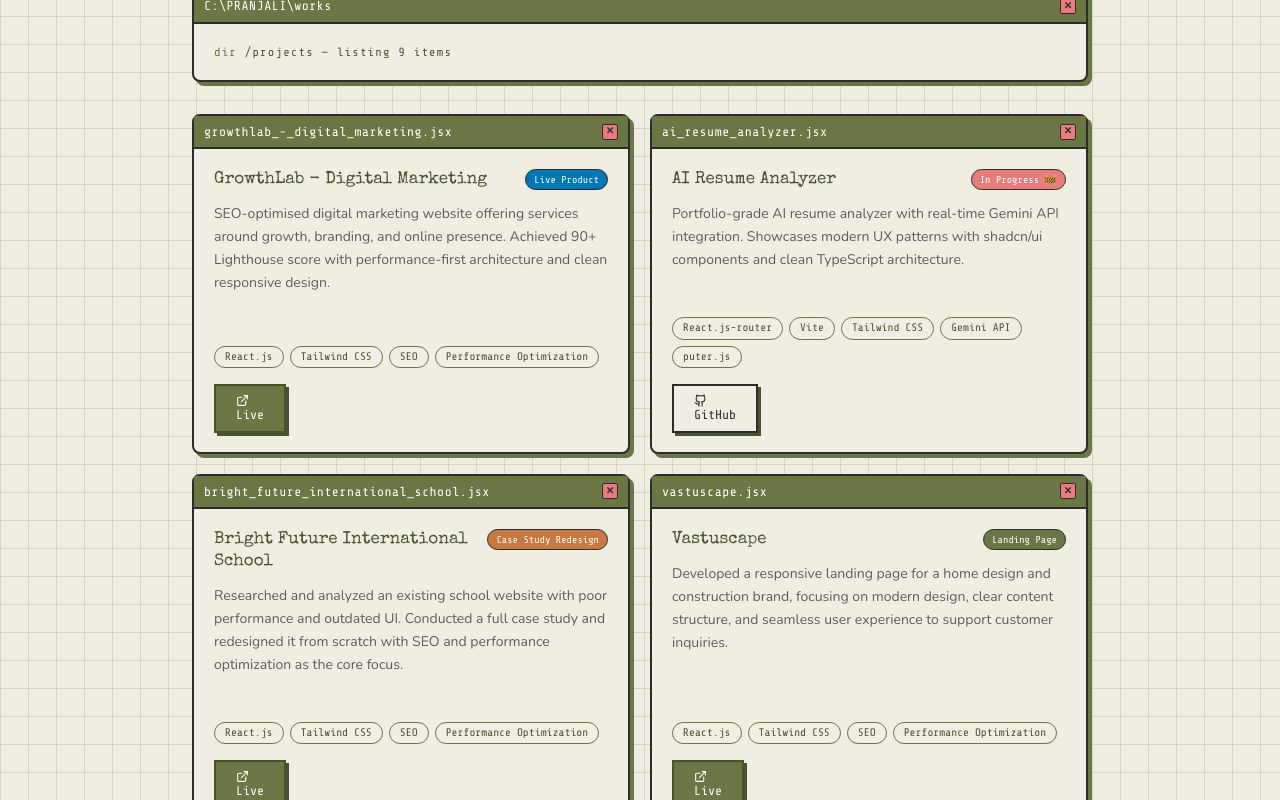
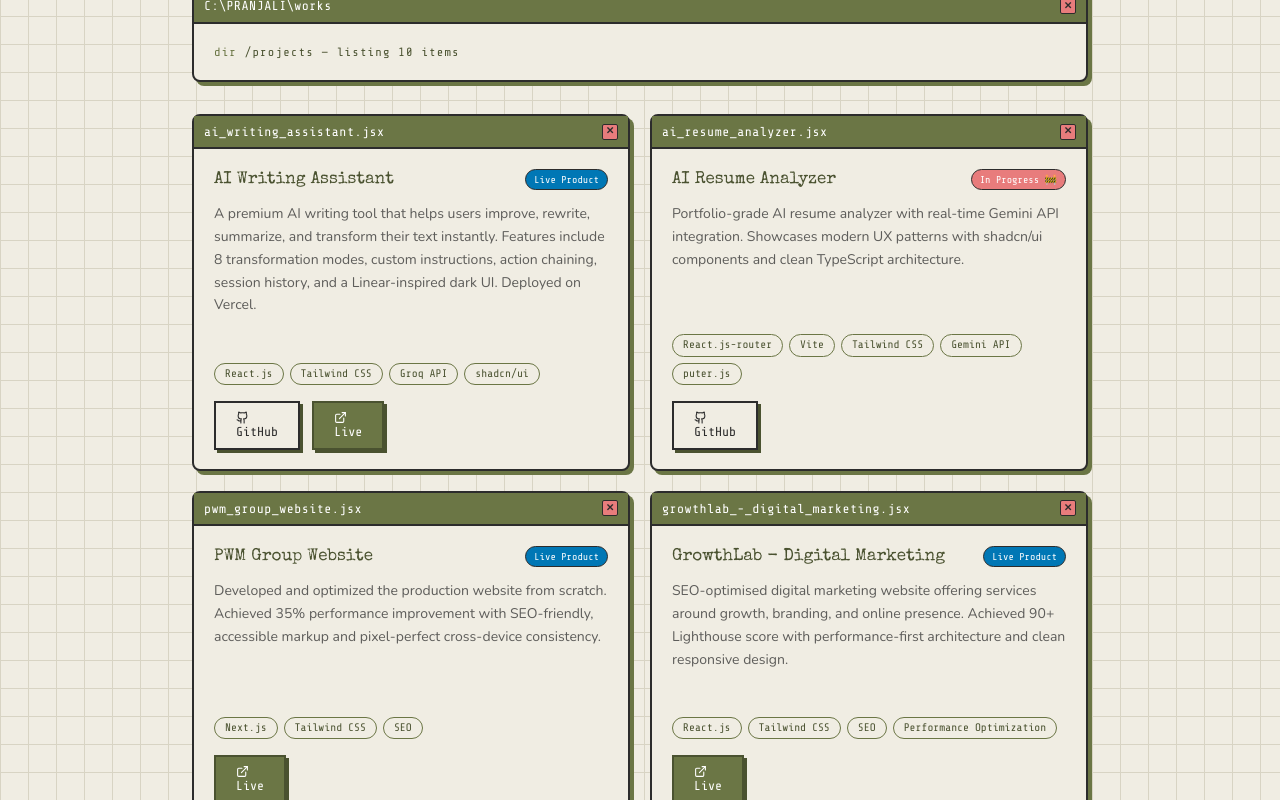
Before and after one commit to pranjalipongde/my-portfolio_, a React (Vite) app: page / in a window 1280 px wide. Shown: the part 2000-2800 px from the top of the page. Built offline with nearby package versions, Linux system fonts and the light colour scheme.

Commit message:
projects added

```diff
--- a/src/components/Projects.jsx
+++ b/src/components/Projects.jsx
@@ -4,12 +4,12 @@ import { ExternalLink, Github, ChevronDown, ChevronUp } from "lucide-react";
 
 const projects = [
   {
-    title: "GrowthLab - Digital Marketing",
+    title: "AI Writing Assistant",
     description:
-      "SEO-optimised digital marketing website offering services around growth, branding, and online presence. Achieved 90+ Lighthouse score with performance-first architecture and clean responsive design.",
-    tech: ["React.js", "Tailwind CSS", "SEO", "Performance Optimization"],
-    github: null,
-    live: "https://growth-page-pro.vercel.app/",
+      "A premium AI writing tool that helps users improve, rewrite, summarize, and transform their text instantly. Features include 8 transformation modes, custom instructions, action chaining, session history, and a Linear-inspired dark UI. Deployed on Vercel.",
+    tech: ["React.js", "Tailwind CSS", "Groq API", "shadcn/ui"],
+    github: "https://github.com/pranjalipongde/ai-writing-assistant",
+    live: "https://ai-writing-assistantt.vercel.app/",
     badge: "Live Product",
   },
   {
@@ -21,6 +21,25 @@ const projects = [
     live: null,
     badge: "In Progress 🚧",
   },
+  {
+    title: "PWM Group Website",
+    description:
+      "Developed and optimized the production website from scratch. Achieved 35% performance improvement with SEO-friendly, accessible markup and pixel-perfect cross-device consistency.",
+    tech: ["Next.js", "Tailwind CSS", "SEO"],
+    github: null,
+    live: "https://www.programmingwithmaurya.com/",
+    badge: "Live Product",
+  },
+  {
+    title: "GrowthLab - Digital Marketing",
+    description:
+      "SEO-optimised digital marketing website offering services around growth, branding, and online presence. Achieved 90+ Lighthouse score with performance-first architecture and clean responsive design.",
+    tech: ["React.js", "Tailwind CSS", "SEO", "Performance Optimization"],
+    github: null,
+    live: "https://growth-page-pro.vercel.app/",
+    badge: "Live Product",
+  },
+
   {
     title: "Bright Future International School",
     description:
@@ -49,15 +68,6 @@ const projects = [
     github: "https://github.com/pranjali-pongde",
     live: null,
     badge: "Personal Project",
-  },
-  {
-    title: "PWM Group Website",
-    description:
-      "Developed and optimized the production website from scratch. Achieved 35% performance improvement with SEO-friendly, accessible markup and pixel-perfect cross-device consistency.",
-    tech: ["Next.js", "Tailwind CSS", "SEO"],
-    github: null,
-    live: "https://www.programmingwithmaurya.com/",
-    badge: "Live Product",
   },
   {
     title: "Manage Landing Page",
```
